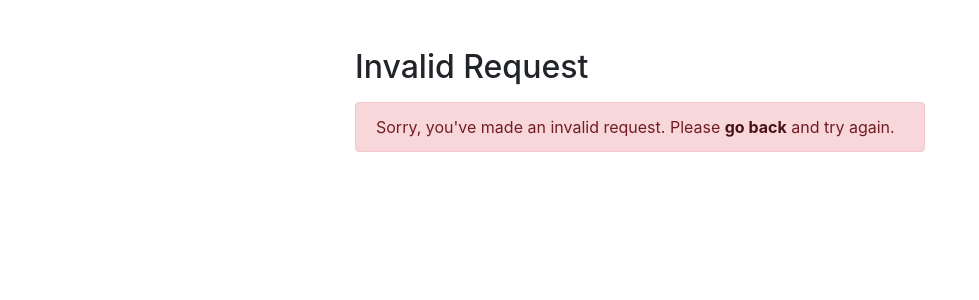
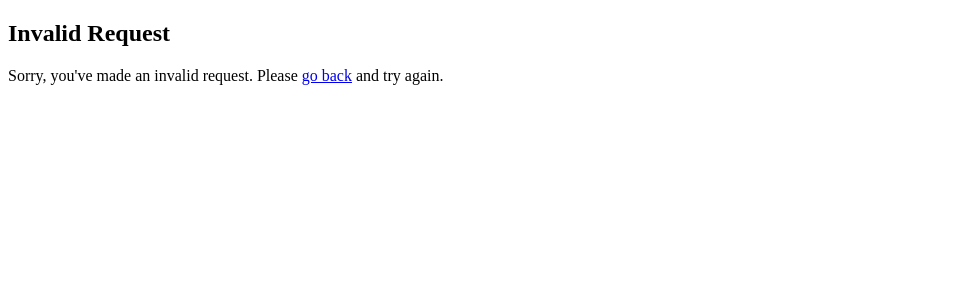
Before and after one commit to keynard/skill-test, a PHP site: page /error.php in a window 1280 px wide. Shown: the top 300 px of the page, without its empty margins (0-979 px from the left). Run offline with PHP 8.4, Linux system fonts and the light colour scheme.

Commit message:
remove boot

```diff
--- a/error.php
+++ b/error.php
@@ -3,22 +3,16 @@
 <head>
     <meta charset="UTF-8">
     <title>Error</title>
-    <link rel="stylesheet" href="https://stackpath.bootstrapcdn.com/bootstrap/4.5.2/css/bootstrap.min.css">
-    <style>
-        .wrapper{
-            width: 600px;
-            margin: 0 auto;
-        }
-    </style>
+    <!-- Bootstrap removed -->
+
 </head>
 <body>
     <div class="wrapper">
         <div class="container-fluid">
-            <div class="row">
-                <div class="col-md-12">
-                    <h2 class="mt-5 mb-3">Invalid Request</h2>
-                    <div class="alert alert-danger">Sorry, you've made an invalid request. Please <a href="index.php" class="alert-link">go back</a> and try again.</div>
-                </div>
+            <h2>Invalid Request</h2>
+            <div class="alert-danger">
+                Sorry, you've made an invalid request. Please
+                <a href="index.php" class="alert-link">go back</a> and try again.
             </div>
         </div>
     </div>
--- a/package.json
+++ /dev/null
@@ -1,5 +0,0 @@
-{
-  "dependencies": {
-    "bootstrap": "^5.3.6"
-  }
-}
--- a/read.php
+++ b/read.php
@@ -31,10 +31,7 @@ if (isset($_GET["id"]) && !empty(trim($_GET["id"]))) {
 <head>
     <meta charset="UTF-8">
     <title>View Record</title>
-    <link rel="stylesheet" href="https://stackpath.bootstrapcdn.com/bootstrap/4.5.2/css/bootstrap.min.css">
-    <style>
-        .wrapper{width:600px;margin:0 auto;}
-    </style>
+
 </head>
 <body>
     <div class="wrapper">
```
Also changed, not shown: create.php (+4 -7 lines), index.php (+2 -6 lines), update.php (+4 -5 lines), package-lock.json (deleted).
